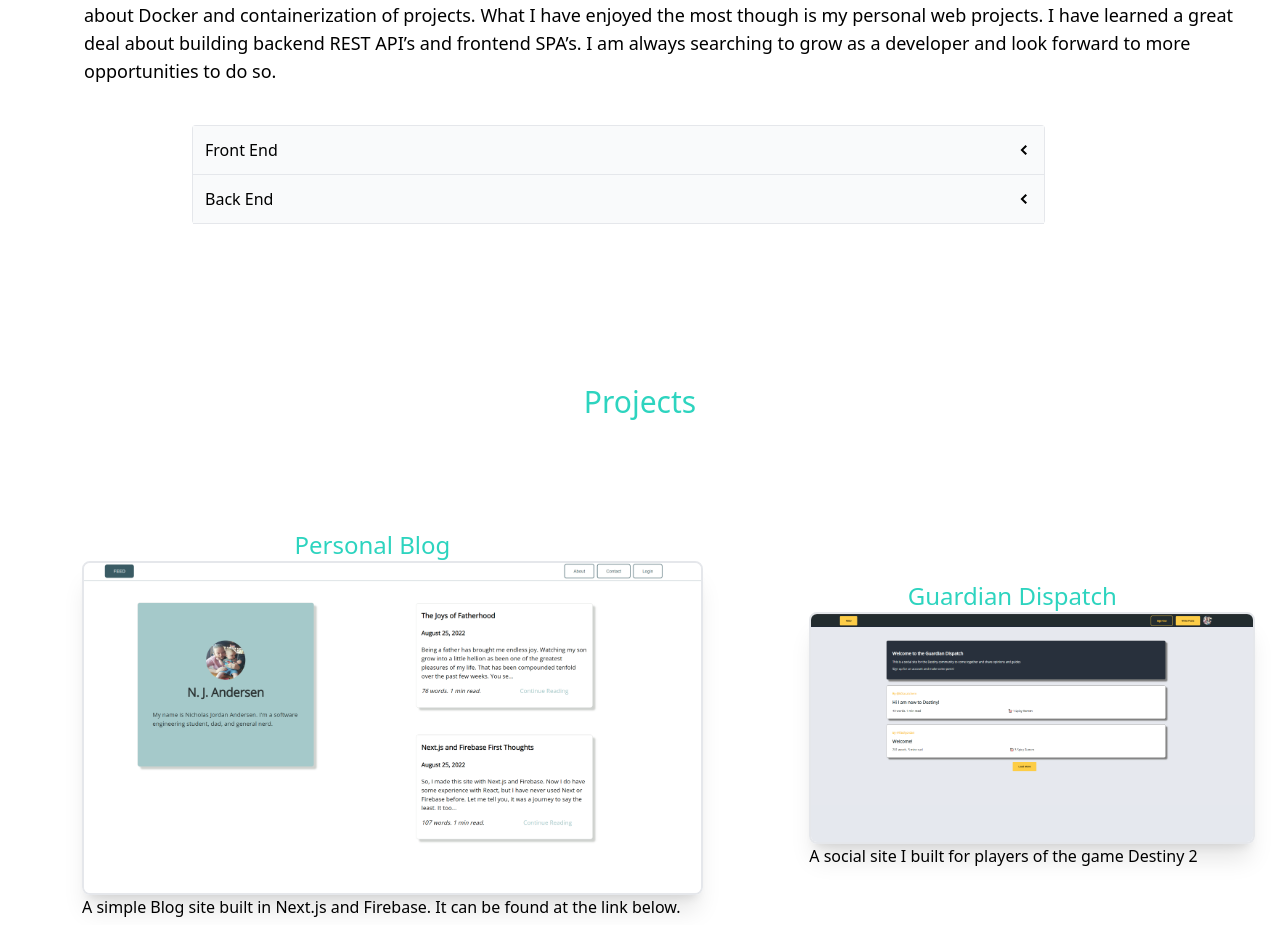
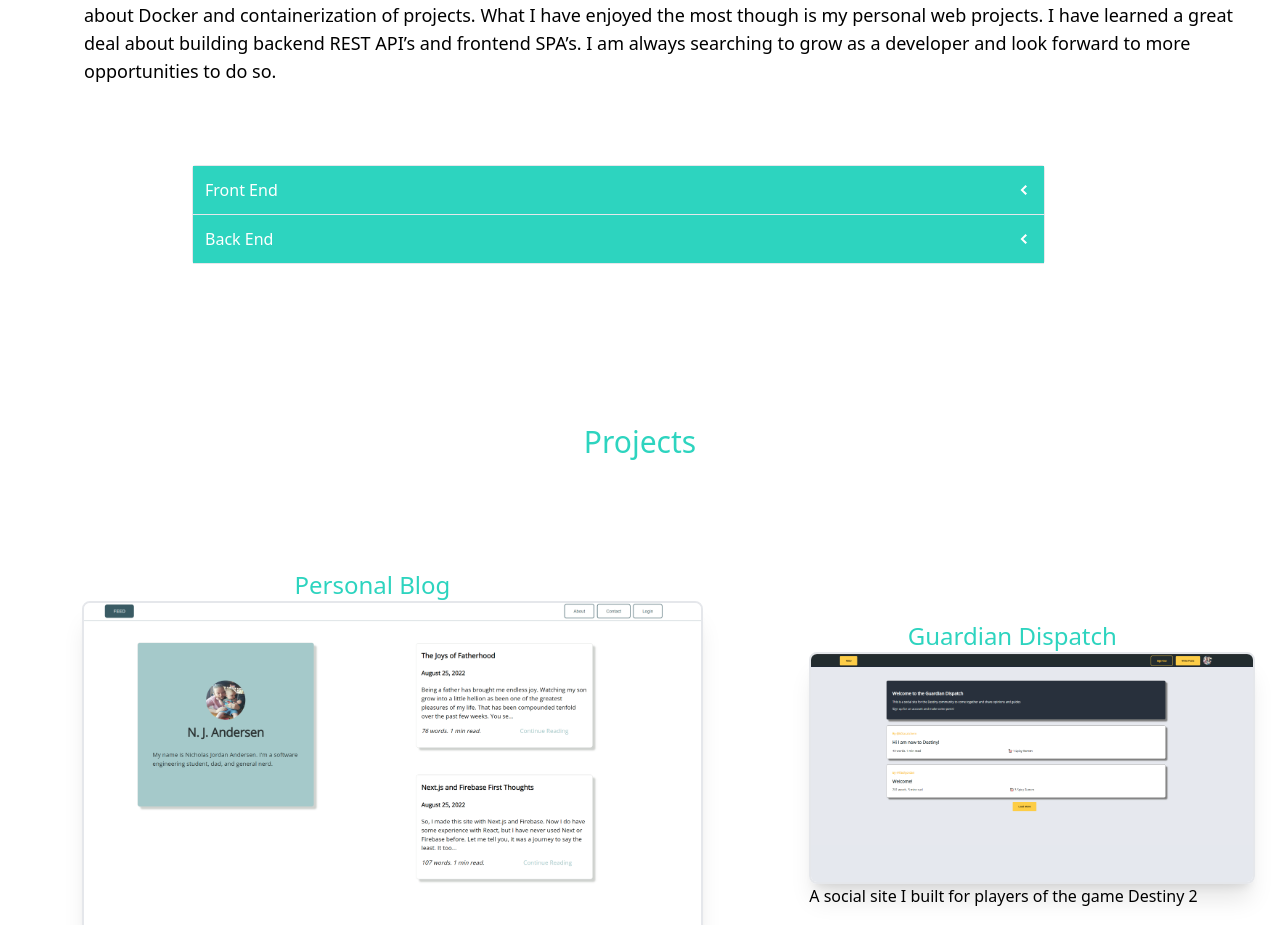
Before and after one commit to njandersen/personal-site, a React (Create React App) app: page / in a window 1280 px wide. Shown: the part 1569-2494 px from the top of the page. Built offline with nearby package versions, Linux system fonts and the light colour scheme.

Commit message:
fix styling of accordion and skill page

```diff
--- a/src/component/Skills/Skills.jsx
+++ b/src/component/Skills/Skills.jsx
@@ -35,7 +35,7 @@ function Skills() {
     <section id="skills">
       <div>
         <SkillsSummary />
-        <div className="w-2/3  ml-20 md:ml-48">
+        <div className="w-2/3 mt-10  ml-20 md:ml-48">
           <Accordion skills={skills} />
         </div>
       </div>
--- a/src/component/UI/Accordion.jsx
+++ b/src/component/UI/Accordion.jsx
@@ -18,13 +18,17 @@ function Accordion({ skills }) {
     const isExpanded = index === expandedIndex;
 
     const renderedSkills = item.skillList.map((skill) => {
-      return <li key={skill}>{skill}</li>;
+      return (
+        <li className="p-1" key={skill}>
+          {skill}
+        </li>
+      );
     });
 
     return (
       <div key={item.id}>
         <div
-          className="flex justify-between p-3 bg-gray-50 border-b items-center cursor-pointer "
+          className="flex justify-between p-3 bg-teal-400 text-white border-b items-center cursor-pointer "
           onClick={() => handleClick(index)}
         >
           {item.label}
```
